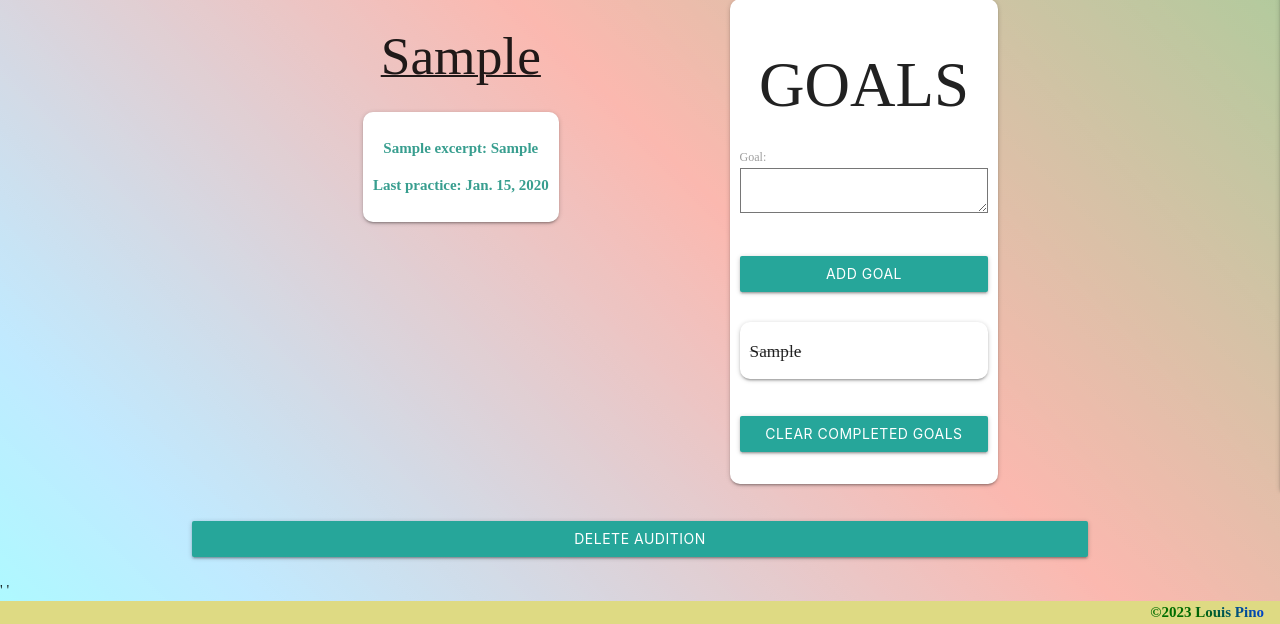
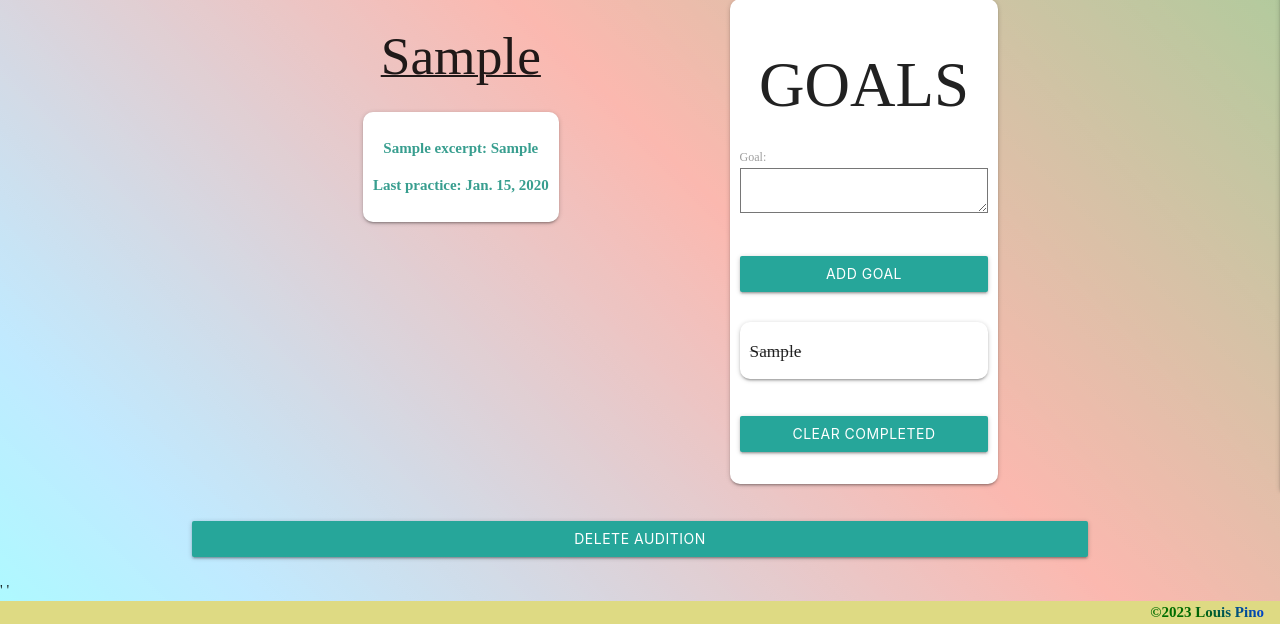
Before and after one commit to LouisPino/audition-assistant, a Django app: page /auditions/1 in a window 1280 px wide. Shown: the part 370-994 px from the top of the page. Run offline with Django 5.2, Linux system fonts and the light colour scheme; a user stored in the database is signed in; tables that the repository leaves empty hold one stand-in row (values such as "Sample post"); some web fonts are replaced.

Commit message:
fix met secondary

```diff
--- a/main_app/static/metronome.js
+++ b/main_app/static/metronome.js
@@ -97,11 +97,11 @@ class Metronome extends React.Component {
             }, subTempoMs)
           }
         }
+      }
       if (beats === beatCount + 1) {
         beatCount = 0;
       } else {
         beatCount++;
-        }
       }
       } else {
         if(ternaryRunning && polyCount === 0){
--- a/main_app/templates/auditions/detail.html
+++ b/main_app/templates/auditions/detail.html
@@ -58,7 +58,7 @@
     </div>
     {%endfor%} {%if audition.one_goal_completed%}
     <a href="{%url 'clear_goals' audition.id%}">
-      <button class="btn delete-btn">Clear Completed Goals</button>
+      <button class="btn delete-btn">Clear Completed</button>
     </a>
     {%endif%}
   </div>
```
Lines whose indentation alone changed are shown as unchanged.
